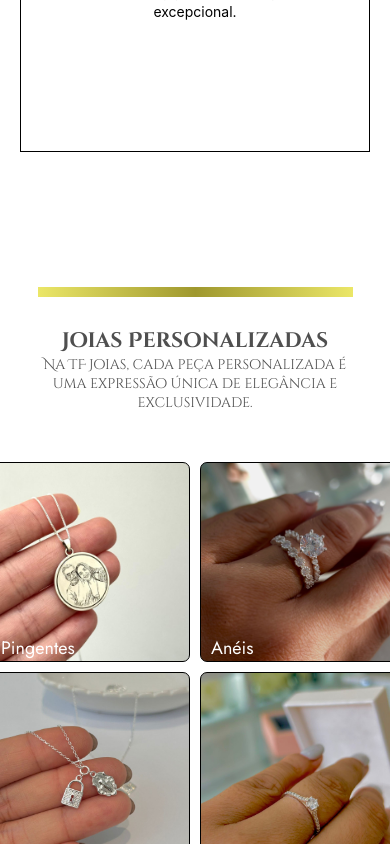
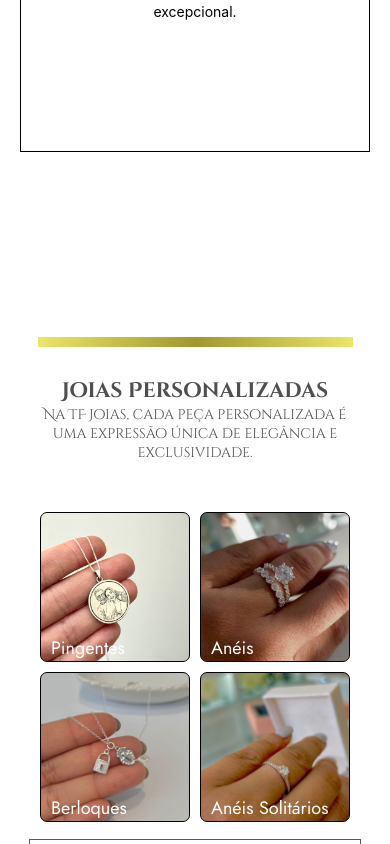
Before and after one commit to JuanBrioso/tfjoias-site, a React (Create React App) app: page / in a window 390 px wide. Shown: the part 2206-3050 px from the top of the page. Built offline with nearby package versions, Linux system fonts and the light colour scheme.

Commit message:
e o dednde vida

```diff
--- a/src/css/inicio.css
+++ b/src/css/inicio.css
@@ -515,8 +515,8 @@ nav a:hover{
     }
 
     #quadro-geral {
-        width: 200px;
-        height: 200px;
+        width: 150px;
+        height: 150px;
         p {
             font-size: 18px;
         }
--- a/src/pages/Contatos.jsx
+++ b/src/pages/Contatos.jsx
@@ -30,7 +30,7 @@ export default function Contato() {
 
             </div>
             </a>
-            <a href="https://web.whatsapp.com/send?phone=558893265330&text=Olá, gostaria de mais informações sobre as joias.">
+            <a href="https://whatsapp.com/send?phone=558893265330&text=Olá, gostaria de mais informações sobre as joias.">
                 <div id='box-contato' className='whatsapp-iana'>
                 <div img className='img-whatsapp'>
 
@@ -42,7 +42,7 @@ export default function Contato() {
 
             </div>
             </a>
-            <a href="https://web.whatsapp.com/send?phone=558893265330&text=Olá, gostaria de mais informações sobre as joias.">
+            <a href="https://whatsapp.com/send?phone=558893265330&text=Olá, gostaria de mais informações sobre as joias.">
                 <div id='box-contato' className='whatsapp-eduarda'>
                 <div img className='img-whatsapp'>
 
```
